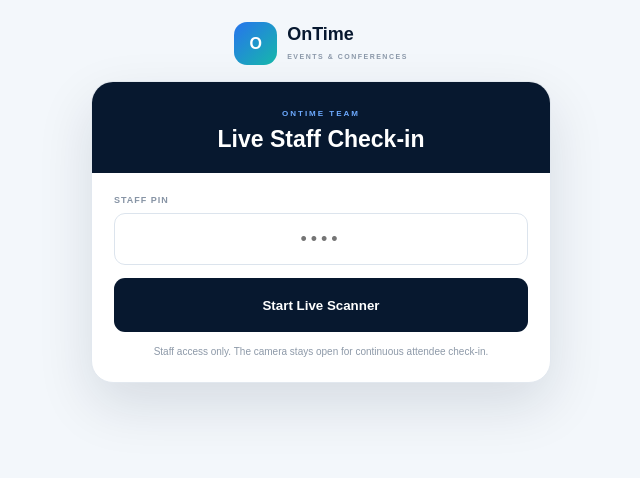
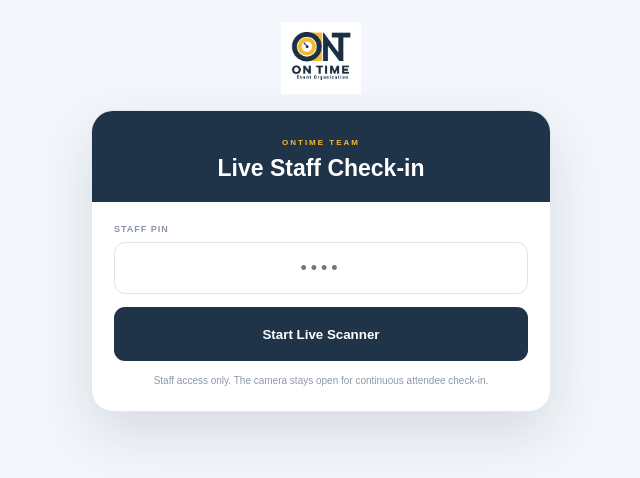
Before and after one commit to AhmedOmar112/ontime-live-scanner, a plain HTML site: page index.html in a window 1280 px wide. Shown: the whole page, without its empty margins (319-959 px from the left). Drawn offline with Linux system fonts and the light colour scheme.

Commit message:
Final Update index.html
inshall hykon a5er t3del

```diff
--- a/index.html
+++ b/index.html
@@ -3,22 +3,22 @@
 <head>
 <meta charset="utf-8">
 <meta name="viewport" content="width=device-width,initial-scale=1,viewport-fit=cover">
-<meta name="theme-color" content="#07182f">
+<meta name="theme-color" content="#1f3349">
 <title>OnTime Live Check-in</title>
 <script src="https://unpkg.com/html5-qrcode@2.3.8/html5-qrcode.min.js"></script>
 <style>
 *{box-sizing:border-box}body{margin:0;font-family:Arial,sans-serif;background:#f3f7fb;color:#07182f}
 .wrap{min-height:100vh;padding:18px;display:flex;justify-content:center}.app{width:100%;max-width:460px}
-.brand{display:flex;align-items:center;justify-content:center;gap:10px;margin:4px 0 16px}.logo{width:43px;height:43px;border-radius:13px;display:grid;place-items:center;background:linear-gradient(135deg,#2774ed,#16b8aa);color:white;font-weight:900}.brand b{display:block;font-size:18px}.brand small{font-size:7px;letter-spacing:1.5px;color:#8b98a9;font-weight:900}
+.brand{display:flex;align-items:center;justify-content:center;margin:4px 0 16px}.brand-logo{display:block;width:150px;max-width:48vw;height:72px;object-fit:contain}
 .card{background:white;border:1px solid #e2e8ef;border-radius:22px;overflow:hidden;box-shadow:0 22px 55px rgba(7,24,47,.12)}
-.head{background:#07182f;color:white;text-align:center;padding:20px}.head small{color:#6daaff;font-size:8px;font-weight:900;letter-spacing:2px}.head h1{font-size:23px;margin:6px 0 0}
+.head{background:#1f3349;color:white;text-align:center;padding:20px}.head small{color:#f8bb2d;font-size:8px;font-weight:900;letter-spacing:2px}.head h1{font-size:23px;margin:6px 0 0}
 .body{padding:22px}.hidden{display:none!important}
 label{display:block;font-size:9px;font-weight:900;letter-spacing:1px;color:#8794a5;margin:0 0 8px}
 input{width:100%;height:52px;border:1px solid #dce4ed;border-radius:11px;padding:0 14px;font-size:18px;outline:none;text-align:center;letter-spacing:4px}
-.primary{width:100%;height:54px;border:0;border-radius:11px;background:#07182f;color:white;font-weight:900;margin-top:13px;cursor:pointer}
+.primary{width:100%;height:54px;border:0;border-radius:11px;background:#1f3349;color:white;font-weight:900;margin-top:13px;cursor:pointer}
 .note{font-size:10px;line-height:1.55;color:#8d99a8;text-align:center;margin:12px 4px 0}
 .topbar{display:flex;justify-content:space-between;gap:8px;align-items:center;margin-bottom:12px}.pill{padding:8px 10px;border-radius:9px;background:#eaf8f3;color:#168665;font-size:9px;font-weight:900}.count{font-size:10px;color:#8794a5}.count b{color:#07182f;font-size:16px}
-.camera{position:relative;overflow:hidden;border-radius:16px;background:#07182f;min-height:390px}
+.camera{position:relative;overflow:hidden;border-radius:16px;background:#1f3349;min-height:390px}
 #reader{width:100%;min-height:390px}#reader video{width:100%!important;min-height:390px;object-fit:cover;border-radius:16px}
 .overlay{position:absolute;inset:0;z-index:10;display:flex;flex-direction:column;align-items:center;justify-content:center;text-align:center;padding:25px;color:white;background:rgba(7,24,47,.93)}
 .overlay.success{background:rgba(13,130,94,.94)}.overlay.warning{background:rgba(164,111,9,.94)}.overlay.error{background:rgba(169,57,57,.94)}
@@ -29,7 +29,7 @@ input{width:100%;height:52px;border:1px solid #dce4ed;border-radius:11px;padding
 </head>
 <body>
 <div class="wrap"><div class="app">
-<div class="brand"><div class="logo">O</div><div><b>OnTime</b><small>EVENTS & CONFERENCES</small></div></div>
+<div class="brand"><img class="brand-logo" src="logo.png" alt="OnTime Event Organization"></div>
 <div class="card">
 <div class="head"><small>ONTIME TEAM</small><h1>Live Staff Check-in</h1></div>
 <div class="body">
@@ -65,7 +65,7 @@ input{width:100%;height:52px;border:1px solid #dce4ed;border-radius:11px;padding
 </div></div></div></div>
 
 <script>
-const API_URL = "https://script.google.com/macros/s/AKfycbw6R9j3cDNLTXhUHXki0GnCYueXKyaLM3pGQTJdaD2QKTBAbsiOV9XvNcE76ZIcA3MM/exec";
+const API_URL = "https://script.google.com/macros/s/AKfycbzQnNMbl3jHZmgNMy-kbLuOJ_hVrIkyOrMUnT8m17I2Tc020BRWGkEoQt4tTBj4K22N/exec";
 let staffPin="", qr=null, cameras=[], cameraIndex=0, locked=false, lastText="", lastAt=0, sessionCount=0, timer=null;
 
 async function begin(){
```
